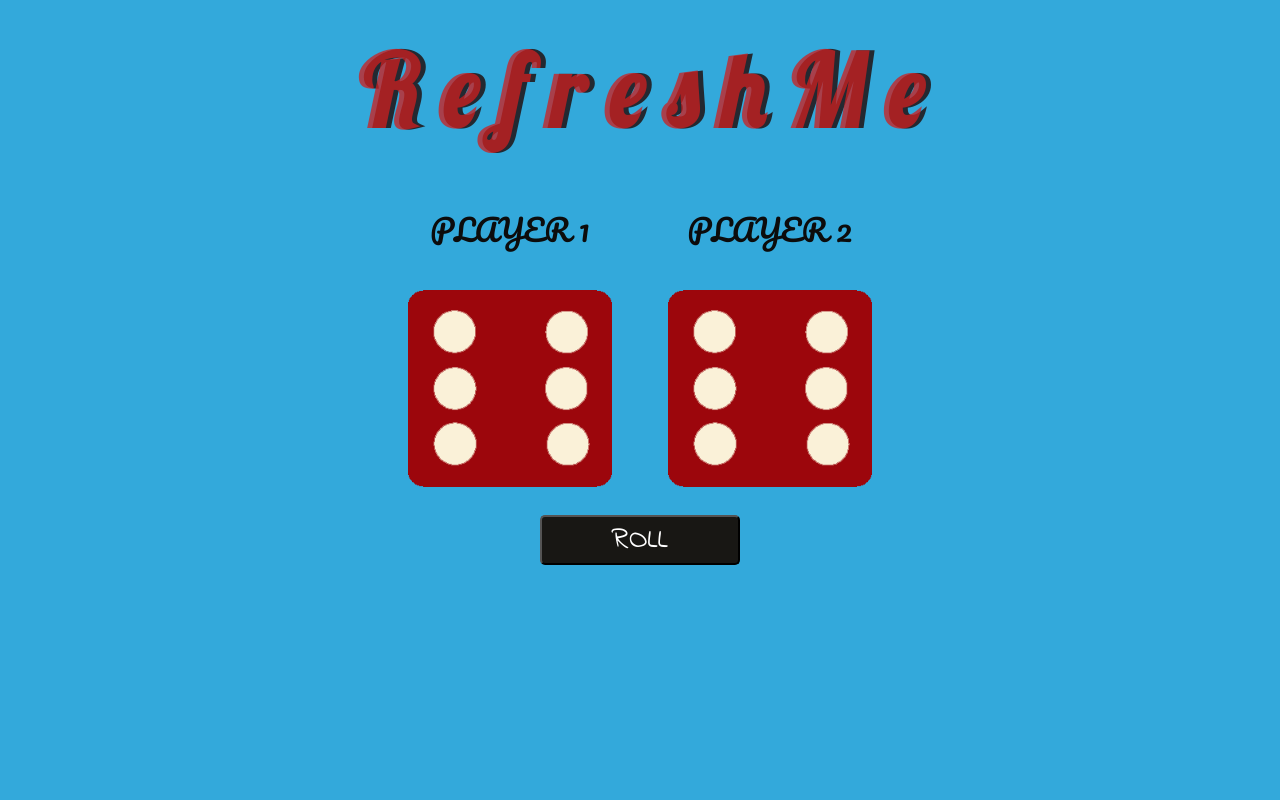
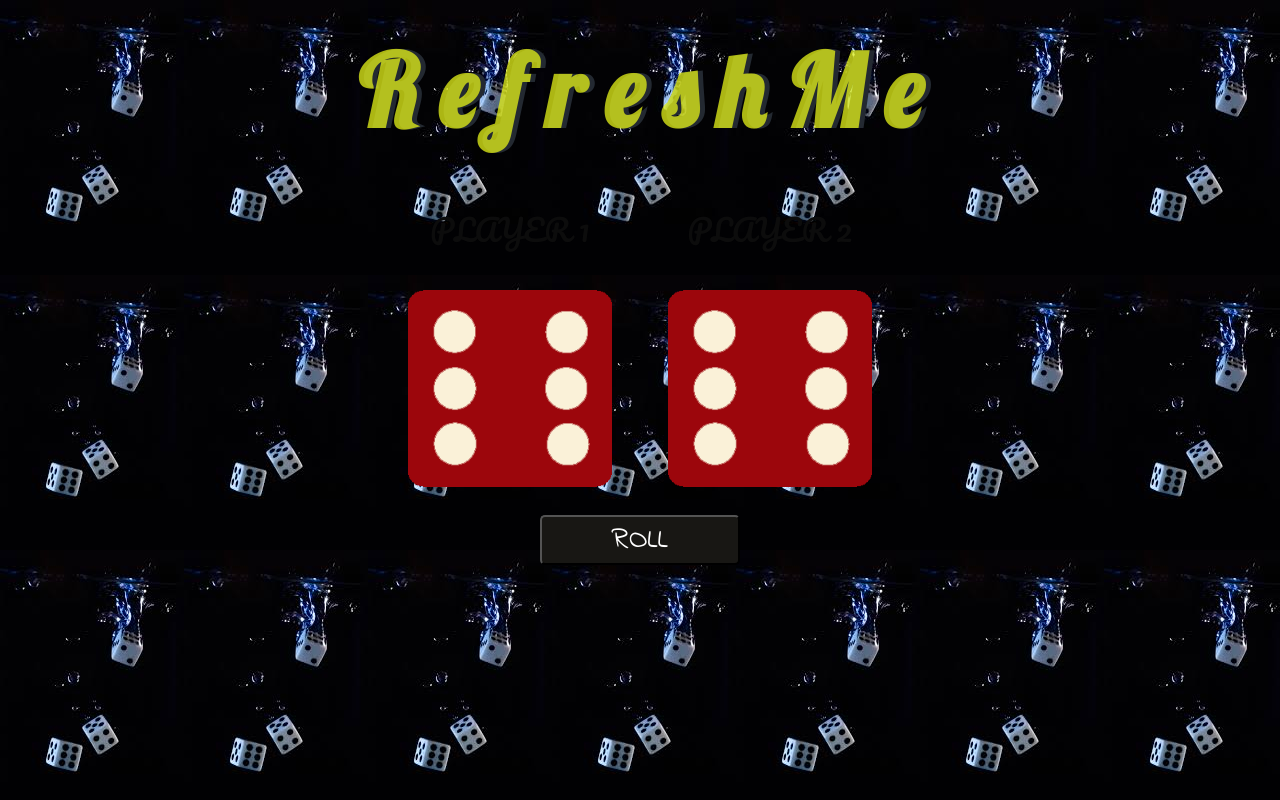
Before and after one commit to PreranaC328/Dice-Challenge-Project3, a plain HTML site: page index.html in a window 1280 px wide. Drawn offline with Linux system fonts and the light colour scheme.

Commit message:
new file:   images/back.jpg 	new file:   images/back1.jpg 	new file:   images/back2.jpg 	modified:   styles.css

```diff
--- a/styles.css
+++ b/styles.css
@@ -15,6 +15,7 @@
     justify-content: center;
     align-items: center;
     flex-direction: column;
+    background-image: url('images/back2.jpg');
   }
 
   h1 {
@@ -51,7 +52,7 @@ h1#res {
     text-align: center;
     font-family: 'Lobster', cursive;
     font-size: 100px;
-    color: #ce1e1ec1; /* You can change the text color as needed */
+    color: #e3f119c1; /* You can change the text color as needed */
     margin: 20px 0;
     animation: jump 0.5s ease infinite alternate;
   }
```
Also changed, not shown: images/back.jpg (added), images/back1.jpg (added), images/back2.jpg (added).
